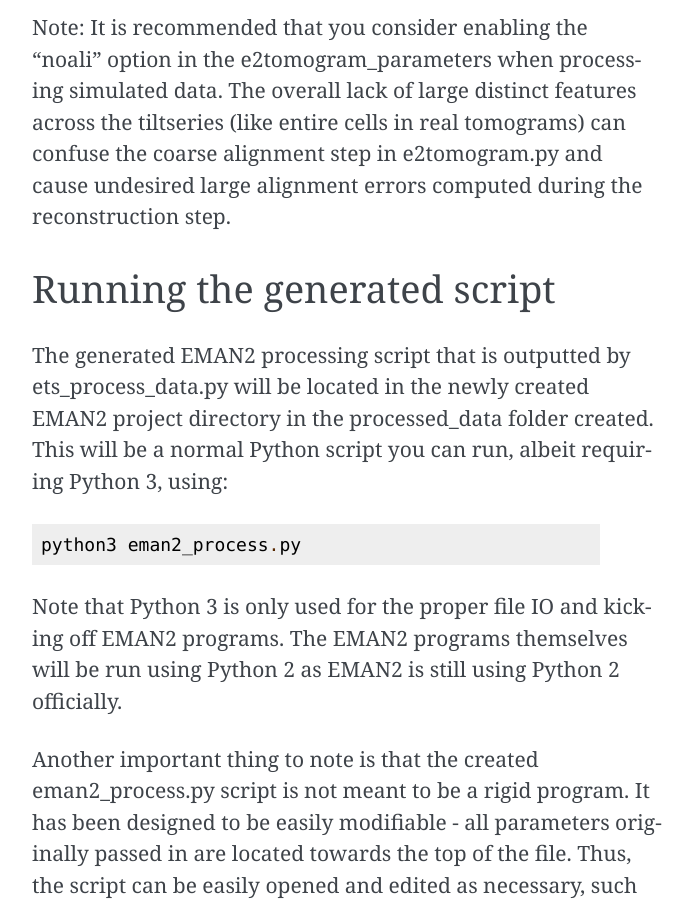
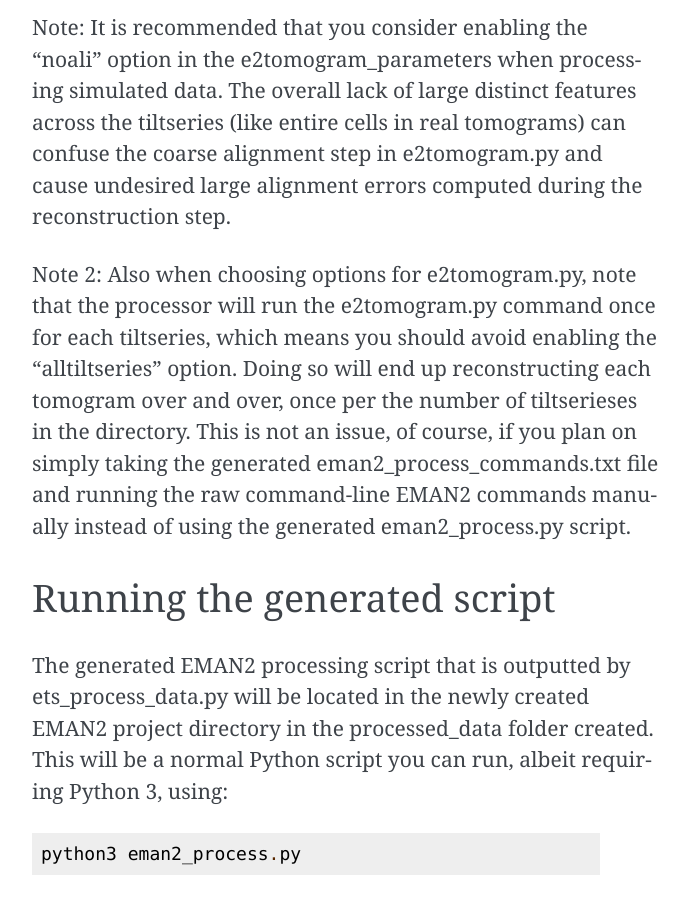
Before and after one commit to kmshin1397/ETSimulations, a Sphinx documentation site: the page built from docs/EMAN2Processor.rst, in a window 1280 px wide and 900 px high, scrolled down 4414 px. Shown: the whole window, without its empty margins (418-1107 px from the left). Built offline with Sphinx 7.4.7, drawn with Linux system fonts in a browser that asks for light colours.

Commit message:
Add note for reconstructing with EMAN2 in docs

```diff
--- a/docs/EMAN2Processor.rst
+++ b/docs/EMAN2Processor.rst
@@ -78,6 +78,8 @@
 
 Note: It is recommended that you consider enabling the "noali" option in the e2tomogram\_parameters when processing simulated data. The overall lack of large distinct features across the tiltseries (like entire cells in real tomograms) can confuse the coarse alignment step in e2tomogram.py and cause undesired large alignment errors computed during the reconstruction step.
 
+Note 2: Also when choosing options for e2tomogram.py, note that the processor will run the e2tomogram.py command once for each tiltseries, which means you should avoid enabling the "alltiltseries" option. Doing so will end up reconstructing each tomogram over and over, once per the number of tiltserieses in the directory. This is not an issue, of course, if you plan on simply taking the generated eman2\_process\_commands.txt file and running the raw command-line EMAN2 commands manually instead of using the generated eman2\_process.py script.
+
 ============================
 Running the generated script
 ============================
```
